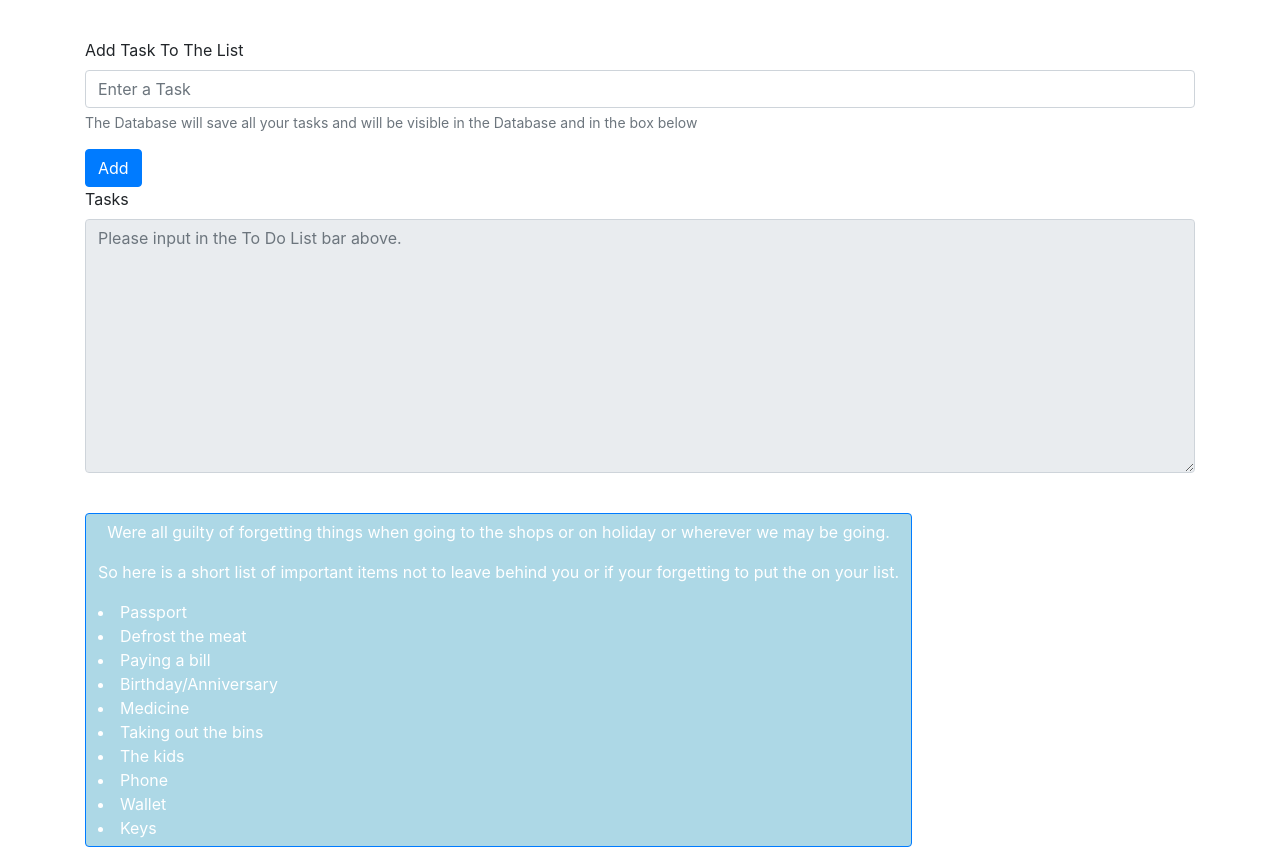
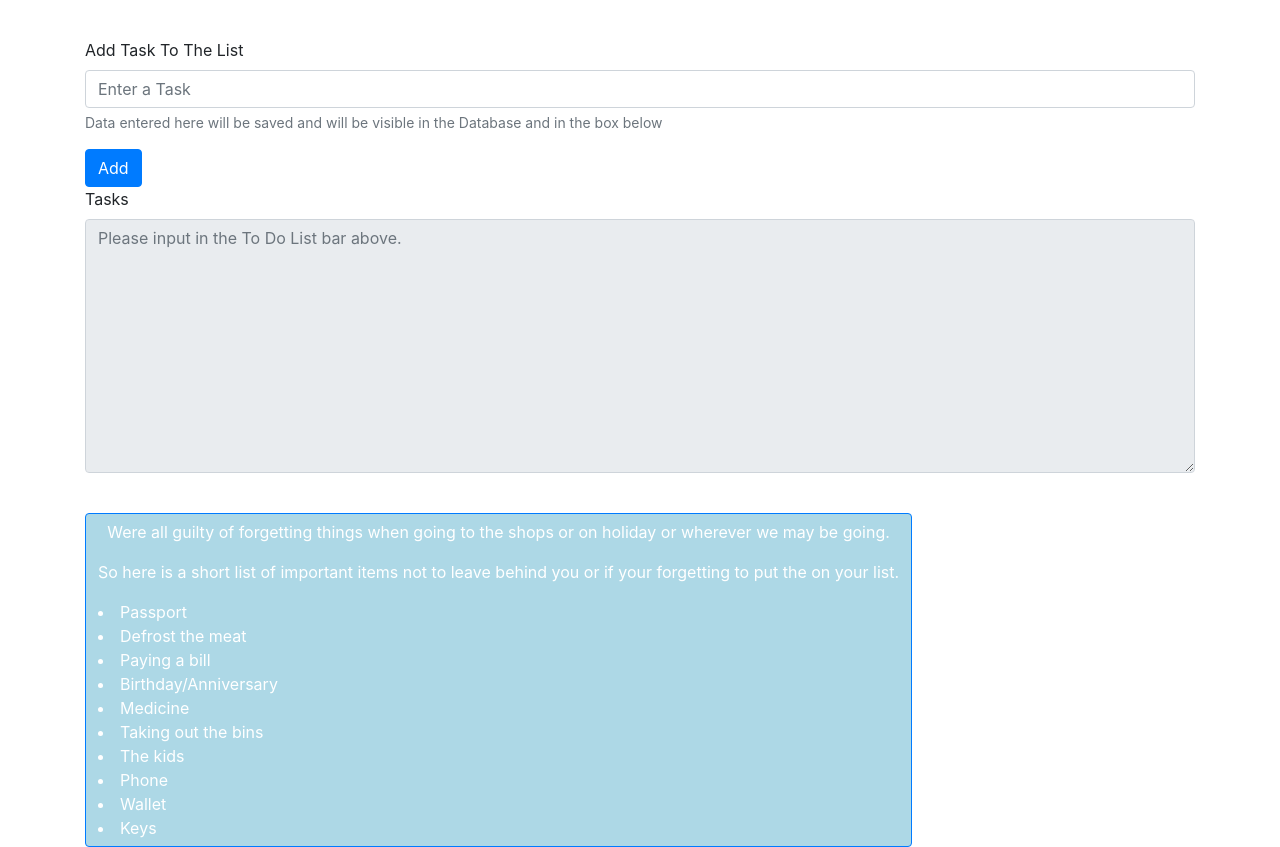
Before and after one commit to kelvinm61/Data-Rep, a plain HTML site: page static/index.html in a window 1280 px wide. Shown: the part 42-889 px from the top of the page. Drawn offline with nearby package versions, Linux system fonts and the light colour scheme.

Commit message:
spellings

```diff
--- a/static/index.html
+++ b/static/index.html
@@ -28,7 +28,7 @@
 		  <div class="form-group">
 			<label for="name">Add Task To The List</label>
 			<input type="text" class="form-control" name="item" id="item" placeholder="Enter a Task">
-<small id="emailHelp" class="form-text text-muted">The Database will save all your tasks and will be visible in the Database and in the box below</small>
+<small id="emailHelp" class="form-text text-muted">Data entered here will be saved and will be visible in the Database and in the box below</small>
 		  </div>
 		  <button type="submit" id="submit" class="btn btn-primary">Add</button>
 
```
